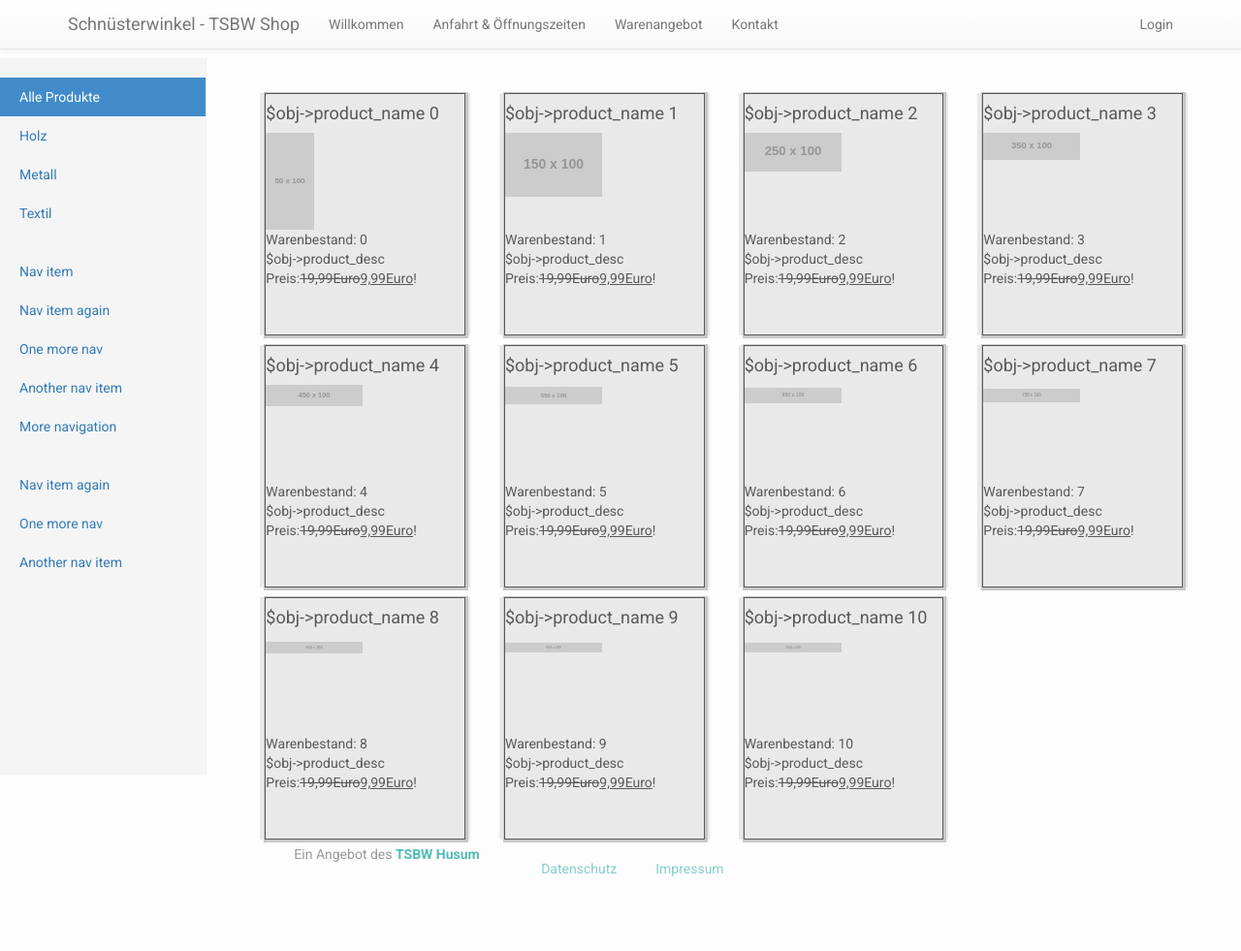
After one commit to Tsumef4n/vigilant-guacamole, a PHP site: template templates/shop.list.twig in a window 1280 px wide. The commit adds this page. Shown: the whole page at 97% size. Run offline with PHP 8.4, Linux system fonts and the light colour scheme; the template is opened without the code that fills it, so the values that code supplies are empty; some libraries are stand-ins or nearby versions.

```diff
--- a/public/css/master.css
+++ b/public/css/master.css
@@ -6,6 +6,136 @@
     width: 100%; /* Span the entire width */
     height: 500px; /* Set the height to 500 pixels */
 }
+
+footer {
+  margin: 50px 0px 0px 0px;
+}
+
+/*
+ * Login form
+ */
+
+ .form-signin {
+   max-width: 330px;
+   padding: 15px;
+   margin: 0 auto;
+ }
+ .form-signin .form-signin-heading,
+ .form-signin .checkbox {
+   margin-bottom: 10px;
+ }
+ .form-signin .checkbox {
+   font-weight: normal;
+ }
+ .form-signin .form-control {
+   position: relative;
+   height: auto;
+   -webkit-box-sizing: border-box;
+      -moz-box-sizing: border-box;
+           box-sizing: border-box;
+   padding: 10px;
+   font-size: 16px;
+ }
+ .form-signin .form-control:focus {
+   z-index: 2;
+ }
+ .form-signin input[type="email"] {
+   margin-bottom: -1px;
+   border-bottom-right-radius: 0;
+   border-bottom-left-radius: 0;
+ }
+ .form-signin input[type="password"] {
+   margin-bottom: 10px;
+   border-top-left-radius: 0;
+   border-top-right-radius: 0;
+ }
+
+/*
+ *  Produkt div
+ */
+
+ .product {
+ 	background: rgb(233, 233, 233);
+ }
+
+ .product > .product-item {
+  border: 1px rgb(89,89,89) solid;
+  -moz-box-shadow:  1px 1px 0px 2px rgb(199, 199, 199);
+  -webkit-box-shadow:  1px 1px 0px 2px rgb(199, 199, 199);
+  box-shadow:  1px 1px 0px 2px rgb(199, 199, 199);
+  margin: 5px;
+  height: 250px;
+ }
+
+.product > .product-item > .product-thumb {
+  width: 100px;
+  height: 100px;
+}
+
+ .product > .product-item > .product-thumb > .product-img-thumb {
+ 	max-height: 100px;
+ 	max-width: 100px;
+ }
+
+/*
+ * Sidebar
+ */
+
+/* Hide for mobile, show later */
+.sidebar {
+  display: none;
+}
+@media (min-width: 768px) {
+  .sidebar {
+    position: fixed;
+    top: 60px;
+    bottom: 0;
+    left: 0;
+    z-index: 1000;
+    display: block;
+    padding: 20px;
+    overflow-x: hidden;
+    overflow-y: auto; /* Scrollable contents if viewport is shorter than content. */
+    background-color: #f5f5f5;
+    border-right: 1px solid #eee;
+  }
+}
+
+/* Sidebar navigation */
+.nav-sidebar {
+  margin-right: -21px; /* 20px padding + 1px border */
+  margin-bottom: 20px;
+  margin-left: -20px;
+}
+.nav-sidebar > li > a {
+  padding-right: 20px;
+  padding-left: 20px;
+}
+.nav-sidebar > .active > a,
+.nav-sidebar > .active > a:hover,
+.nav-sidebar > .active > a:focus {
+  color: #fff;
+  background-color: #428bca;
+}
+
+
+/*
+ * Main content
+ */
+
+.main {
+  padding: 20px;
+}
+@media (min-width: 768px) {
+  .main {
+    padding-right: 40px;
+    padding-left: 40px;
+  }
+}
+.main .page-header {
+  margin-top: 0;
+}
+
 
 body {
   background: #fdfdfd;
--- a/templates/layout.header.twig
+++ b/templates/layout.header.twig
@@ -30,10 +30,12 @@
             <ul class="nav navbar-nav">
               <li class="{% if active == 'welcome' %}active{% endif %}"><a href="{{ base_url() }}" class="{% if active == 'welcome' %}selected{% endif %}">Willkommen</a></li>
               <li class="{% if active == 'approach' %}active{% endif %}"><a href="{{ path_for('approach') }}" class="{% if active == 'approach' %}selected{% endif %}">Anfahrt & Öffnungszeiten</a></li>
-              <li><a href="#">Warenangebot</a></li>
+              <li class="{% if active == 'stock' %}active{% endif %}"><a href="{{ path_for('stock') }}" class="{% if active == 'stock' %}selected{% endif %}">Warenangebot</a></li>
               <li class="{% if active == 'contact' %}active{% endif %}"><a href="{{ path_for('contact') }}" class="{% if active == 'contact' %}selected{% endif %}">Kontakt</a></li>
-
             </ul>
+            <ul class="nav navbar-nav navbar-right">
+            <li class="{% if active == 'login' %}active{% endif %}"><a href="{{ path_for('login') }}" class="{% if active == 'login' %}selected{% endif %}">Login</a></li>
+          </ul>
           </div><!--/.nav-collapse -->
         </div><!--/.container -->
       </nav>
--- a/templates/layout.shop.twig
+++ b/templates/layout.shop.twig
@@ -6,10 +6,10 @@
     <div class="col-sm-3 col-md-2 sidebar">
       <ul class="nav nav-sidebar">
         <!-- Moeglicherweise als jquery fuer Unterpunkte? -->
-        <li class="active"><a href="#">Overview <span class="sr-only">(current)</span></a></li>
-        <li><a href="#">Reports</a></li>
-        <li><a href="#">Analytics</a></li>
-        <li><a href="#">Export</a></li>
+        <li class="active"><a href="#">Alle Produkte <span class="sr-only">(current)</span></a></li>
+        <li><a href="#">Holz</a></li>
+        <li><a href="#">Metall</a></li>
+        <li><a href="#">Textil</a></li>
       </ul>
       <ul class="nav nav-sidebar">
         <li><a href="">Nav item</a></li>
@@ -25,12 +25,9 @@
       </ul>
     </div>
     <div class="col-sm-9 col-sm-offset-3 col-md-10 col-md-offset-2 main">
+      {% block content %} {% endblock %}
 
-      <div class="container">
-        {% block content %} {% endblock %}
-      </div>
-
+      {% include "layout.footer.twig" %}
     </div>
   </div>
 </div>
-{% include "layout.footer.twig" %}
--- /dev/null
+++ b/templates/shop.list.twig
@@ -0,0 +1,20 @@
+{% extends 'layout.shop.twig' %}
+{% block content %}
+
+{% for i in 0..10 %}
+    <div class="col-sm-6 col-md-4 col-lg-3">
+        <!-- <div class="well"> -->
+            <div class="product">
+              <div class="product-item">
+                <h4>$obj->product_name {{ i }}</h4>
+                <div class="product-thumb"><img class="product-img-thumb" src="http://placehold.it/{{ i }}50x100"></div>
+                <div class="product-quantity">Warenbestand: {{ i }}</div>
+                <div class="product-desc">$obj->product_desc</div>
+                <div class="product-info">Preis:<del>19,99Euro</del><ins>9,99Euro</ins>!</div>
+              </div>
+            </div>
+        <!-- </div> -->
+    </div>
+{% endfor %}
+
+{% endblock %}
```
Also changed, not shown: other parts of public/css/master.css (+0 -57 lines), app/routes.php (+14 -0 lines), templates/login.twig (added, +19 -0 lines).
